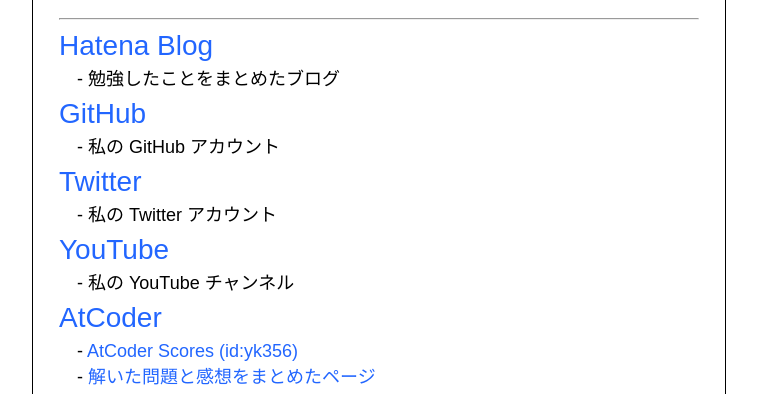
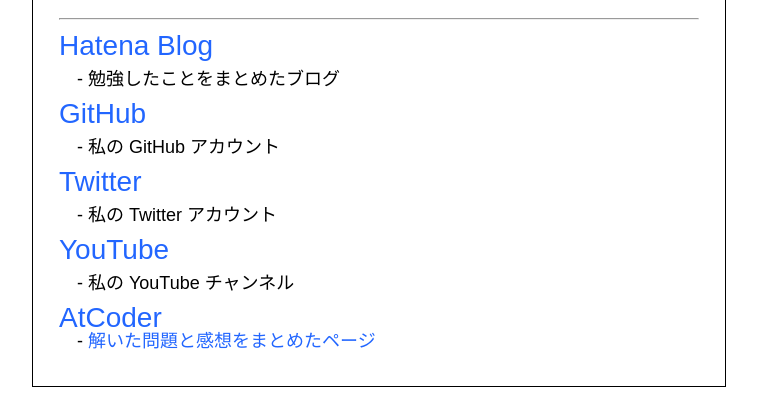
Before and after one commit to YusukeKato/YusukeKato.github.io, a plain HTML site: page index.html in a window 1280 px wide. Shown: the part 558-952 px from the top of the page, without its empty margins (261-1018 px from the left). Drawn offline with Linux system fonts and the light colour scheme.

Commit message:
Update index.html

```diff
--- a/index.html
+++ b/index.html
@@ -41,7 +41,6 @@
         <a href="https://www.youtube.com/channel/UC4TaLIvjTNPjPys2AZjP3Rw/" class="text1">YouTube</a>
         <p class="description">　- 私の YouTube チャンネル</p>
         <a href="https://atcoder.jp/?lang=ja" class="text1">AtCoder</a>
-	<p class="description">　- <a href="https://atcoder-scores.herokuapp.com/?user=yk356" class="p2">AtCoder Scores (id:yk356)</a></p>
         <p class="p2">　- <a href="https://github.com/YusukeKato/ProgrammingContest" class="p2">解いた問題と感想をまとめたページ</a></p>
     </div>
 
```
